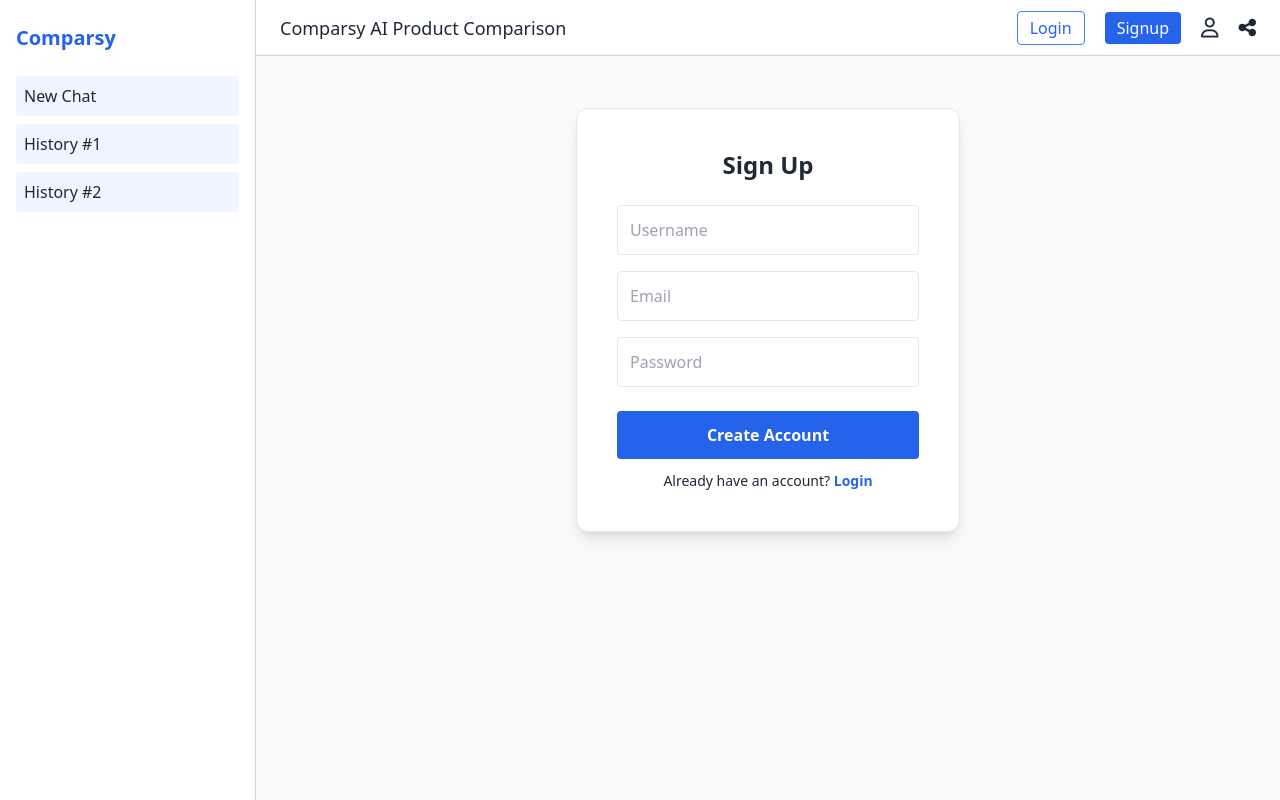
After one commit to MauliChawan/A-Django-Based-AI-Powered-Product-Information-Comparison-Tool, a Django app: page /signup/ in a window 1280 px wide. The commit adds this page. Run offline with Django 5.2, Linux system fonts and the light colour scheme; some libraries are stand-ins or nearby versions.

Commit message:
updated auth setup + login/signup views working

```diff
--- a/comparsy/comparsy/urls.py
+++ b/comparsy/comparsy/urls.py
@@ -16,9 +16,11 @@ Including another URLconf
 """
 from django.contrib import admin
 from django.urls import path
-from website.views import index
+from website.views import index, loginPage, signupPage  # <--- THIS IS CORRECT
 
 urlpatterns = [
     path('admin/', admin.site.urls),
     path('', index, name='index'),
+    path('login/', loginPage, name='login'),
+    path('signup/', signupPage, name='signup'),
 ]
--- a/comparsy/templates/base.html
+++ b/comparsy/templates/base.html
@@ -12,7 +12,7 @@
             width: 6px;
         }
         ::-webkit-scrollbar-thumb{
-            background: #3b82f6;
+            background: #87CEFA;
             border-radius: 4px;
         }
     </style>
@@ -23,59 +23,100 @@
 <!-- SIDEBAR -->
 <div class="fixed left-0 top-0 h-screen w-64 border-r border-gray-300 px-4 py-6 bg-white">
     <h1 class="font-bold text-xl mb-6 text-blue-600">Comparsy</h1>
-
     <div class="space-y-2 overflow-y-auto h-[80vh]">
-        <div class="cursor-pointer hover:bg-gray-200 p-2 rounded">New Chat</div>
-        <div class="cursor-pointer hover:bg-gray-200 p-2 rounded">History #1</div>
-        <div class="cursor-pointer hover:bg-gray-200 p-2 rounded">History #2</div>
+        <div class="cursor-pointer hover:bg-gray-200 p-2 rounded bg-blue-50">New Chat</div>
+        <div class="cursor-pointer hover:bg-gray-200 p-2 rounded bg-blue-50">History #1</div>
+        <div class="cursor-pointer hover:bg-gray-200 p-2 rounded bg-blue-50">History #2</div>
     </div>
 </div>
 
 <!-- NAVBAR -->
 <div class="fixed left-64 top-0 right-0 h-14 border-b border-gray-300 flex items-center justify-between px-6 bg-white">
-    <div class="font-medium text-lg">Product comparison assistant</div>
+    <div class="font-medium text-lg">Comparsy AI Product Comparison</div>
 
     <div class="flex items-center gap-5">
-        <button class="hover:text-blue-600">Login</button>
-        <button class="hover:text-blue-600">Signup</button>
-        <i class="fa-regular fa-user text-xl cursor-pointer hover:text-blue-600"></i>
+        <a href="/login/" class="px-3 py-1 border border-blue-500 text-blue-600 rounded hover:bg-blue-50">Login</a>
+        <a href="/signup/" class="px-3 py-1 bg-blue-600 text-white rounded hover:bg-blue-700">Signup</a>
+
+        <div class="relative">
+            <i id="userBtn" class="fa-regular fa-user text-xl cursor-pointer hover:text-blue-600"></i>
+
+            <div id="userDropdown" class="absolute right-0 mt-2 w-40 bg-white shadow border rounded hidden">
+                <div class="px-3 py-2 border-b font-semibold">{{ request.user.username|default:"Guest" }}</div>
+                <a class="block px-3 py-2 hover:bg-gray-100 cursor-pointer">Help</a>
+                <a class="block px-3 py-2 hover:bg-gray-100 cursor-pointer">About Comparsy</a>
+            </div>
+        </div>
+
         <i class="fa-solid fa-share-nodes text-xl cursor-pointer hover:text-blue-600"></i>
     </div>
 </div>
+
+
+<!-- CONTENT BLOCK -->
+{% block content %}
 
 <!-- MAIN BODY -->
 <div class="ml-64 mt-20">
 
     <!-- 3 PLUS BUTTONS -->
     <div class="flex justify-center mt-6 gap-12">
-        <div class="w-40 h-40 border border-blue-400 rounded-xl flex items-center justify-center hover:bg-blue-50 cursor-pointer transition hover:scale-105">
+        <div class="plusBtn w-40 h-40 border border-blue-400 rounded-xl flex items-center justify-center hover:bg-blue-50 cursor-pointer transition hover:scale-105">
             <span class="text-7xl font-light text-blue-600">+</span>
         </div>
-        <div class="w-40 h-40 border border-blue-400 rounded-xl flex items-center justify-center hover:bg-blue-50 cursor-pointer transition hover:scale-105">
+        <div class="plusBtn w-40 h-40 border border-blue-400 rounded-xl flex items-center justify-center hover:bg-blue-50 cursor-pointer transition hover:scale-105">
             <span class="text-7xl font-light text-blue-600">+</span>
         </div>
-        <div class="w-40 h-40 border border-blue-400 rounded-xl flex items-center justify-center hover:bg-blue-50 cursor-pointer transition hover:scale-105">
+        <div class="plusBtn w-40 h-40 border border-blue-400 rounded-xl flex items-center justify-center hover:bg-blue-50 cursor-pointer transition hover:scale-105">
             <span class="text-7xl font-light text-blue-600">+</span>
         </div>
     </div>
 
-    <!-- CHAT MESSAGES AREA -->
-    <div id="chatbox" class="mt-10 px-10 h-[72vh] overflow-y-auto">
+    <!-- CHAT AREA -->
+    <div id="chatbox" class="mt-10 px-10 h-[72vh] overflow-y-auto ">
         <div class="text-center text-gray-400 mt-20">Start typing to search product…</div>
     </div>
 
-    <!-- CHAT INPUT BAR -->
+    <!-- INPUT BAR -->
     <div class="fixed bottom-4 left-64 right-4 flex items-center gap-3 bg-white border border-gray-300 rounded-full px-4 py-2 shadow">
         <i class="fa-solid fa-paperclip cursor-pointer text-xl text-gray-500"></i>
-        <input type="text" placeholder="Send a message or paste a link..."
-               class="flex-1 outline-none text-gray-900 bg-transparent text-base">
+        <input type="text" placeholder="Send a message or paste a link..." class="flex-1 outline-none text-gray-900 bg-transparent text-base">
         <i class="fa-solid fa-microphone cursor-pointer text-xl text-gray-500"></i>
         <button>
             <i class="fa-solid fa-paper-plane cursor-pointer text-xl text-blue-600"></i>
         </button>
     </div>
+</div>
 
+{% endblock %}
+
+
+<!-- PRODUCT SEARCH MODAL -->
+<div id="searchModal" class="fixed inset-0 bg-black/40 flex justify-center items-center hidden">
+    <div class="bg-white w-96 rounded-xl p-5">
+        <h2 class="text-lg font-semibold mb-3">Search product</h2>
+        <input type="text" class="w-full border p-2 rounded mb-4" placeholder="Type product...">
+        <button class="w-full bg-blue-600 text-white py-2 rounded">Search</button>
+        <p id="closeModal" class="mt-3 text-center text-sm text-gray-500 cursor-pointer">Close</p>
+    </div>
 </div>
+
+
+<script>
+    document.querySelectorAll(".plusBtn").forEach(btn=>{
+        btn.addEventListener("click", ()=> {
+            document.getElementById("searchModal").classList.remove("hidden");
+        })
+    })
+    document.getElementById("closeModal").onclick = ()=> {
+        document.getElementById("searchModal").classList.add("hidden");
+    }
+
+    const userBtn = document.getElementById("userBtn");
+    const userDropdown = document.getElementById("userDropdown");
+
+    userBtn.onclick = () => userDropdown.classList.toggle("hidden");
+</script>
 
 </body>
 </html>
--- /dev/null
+++ b/comparsy/templates/signup.html
@@ -0,0 +1,23 @@
+{% extends "base.html" %}
+{% load static %}
+
+{% block content %}
+<div class="flex justify-center items-center h-[80vh] ml-64">
+    <form class="bg-white shadow-lg p-10 rounded-xl w-96 border border-gray-200">
+        <h2 class="text-2xl font-semibold text-center mb-6">Sign Up</h2>
+
+        <input type="text" placeholder="Username" class="w-full border p-3 rounded mb-4">
+        <input type="email" placeholder="Email" class="w-full border p-3 rounded mb-4">
+        <input type="password" placeholder="Password" class="w-full border p-3 rounded mb-6">
+
+        <button class="bg-blue-600 hover:bg-blue-700 text-white w-full py-3 rounded font-semibold">
+            Create Account
+        </button>
+
+        <p class="text-center mt-3 text-sm">
+            Already have an account?
+            <a href="{% url 'login' %}" class="text-blue-600 font-semibold">Login</a>
+        </p>
+    </form>
+</div>
+{% endblock %}
--- a/comparsy/website/views.py
+++ b/comparsy/website/views.py
@@ -2,3 +2,9 @@ from django.shortcuts import render
 
 def index(request):
     return render(request, 'base.html')
+
+def loginPage(request):
+    return render(request, 'login.html')
+
+def signupPage(request):
+    return render(request, 'signup.html')
```
Also changed, not shown: comparsy/templates/login.html (added, +22 -0 lines).
